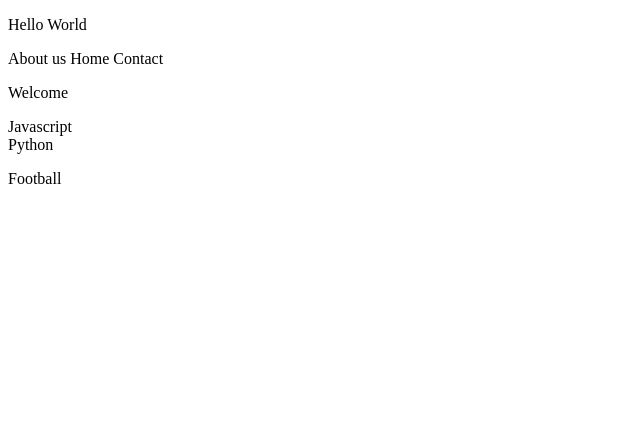
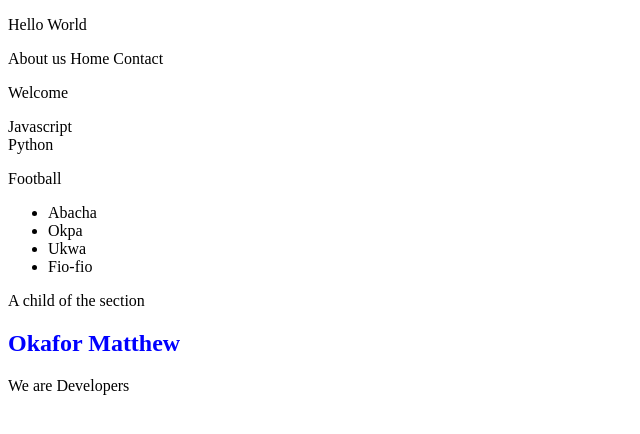
Before and after one commit to stephenswe/My_Javascript_Notes_Folder_AT_Abia_Tech_Rise, a plain HTML site: page index.html in a window 1280 px wide. Shown: the whole page, without its empty margins (0-640 px from the left). Drawn offline with Linux system fonts and the light colour scheme.

Commit message:
updated the DOM-02-07-2026.js file as well as the index.html file

```diff
--- a/dom-02-07-2026.js
+++ b/dom-02-07-2026.js
@@ -42,3 +42,61 @@ console.log(Course.textContent);
 
 const course2 = document.querySelector(".div2");
 console.log(course2.textContent);
+
+const p3 = document.querySelector("#ronaldo")
+console.log(p3.outerHTML);
+
+
+const list = document.querySelectorAll("li");
+list.forEach((li) => {
+
+    console.log(`When i went to the market, I bought ${li.textContent}`);
+
+});
+
+
+// Classwork
+
+// Using Javascript without touching your HTML.
+// Change all the contents of your list(li);
+
+// Answers
+const secondListFoods = ['Tea & Bread', 'Spaghetti', 'Potatoes', 'Plantain'];
+const thirdListFoods = ['Abacha', 'Okpa', 'Ukwa', 'Fio-fio', 'Agbugbu']
+
+list.forEach((item, index) => {
+    if (thirdListFoods[index]) {
+        item.textContent = thirdListFoods[index];
+    }
+});
+
+
+// Miss Oluomachi
+// Modify Elements
+// Create Elements
+
+const chief = document.createElement("p");
+
+chief.textContent = "We are Developers";
+
+document.body.appendChild(chief);
+
+
+const  contain  = document.getElementById("contain");
+
+const P =  document.createElement("p");
+
+P.textContent = 'A child of the section';
+
+contain.appendChild(P);
+
+
+// removeElement()
+
+const hi = document.getElementById('hello');
+hi.remove();
+
+
+const test = document.getElementById("coco");
+
+test.style.color = "blue";
--- a/index.html
+++ b/index.html
@@ -23,7 +23,27 @@
     <div class="div2">Python</div>
 
     <section>
-        <p>Football</p>
+        <p id="ronaldo">Football</p>
+    </section>
+
+    <ul>
+        <li>Rice</li>
+        <li>Beans</li>
+        <li>Garri</li>
+        <li>Yam</li>
+    </ul>
+
+    <section id="container">
+        <div id="contain">
+
+        </div>
+
+    </section>
+
+    <h1 id="hello">I love money</h1>
+
+    <section>
+        <h2 id="coco" >Okafor Matthew</h2>
     </section>
 
     <script src="./dom-02-07-2026.js" defer></script>
```
